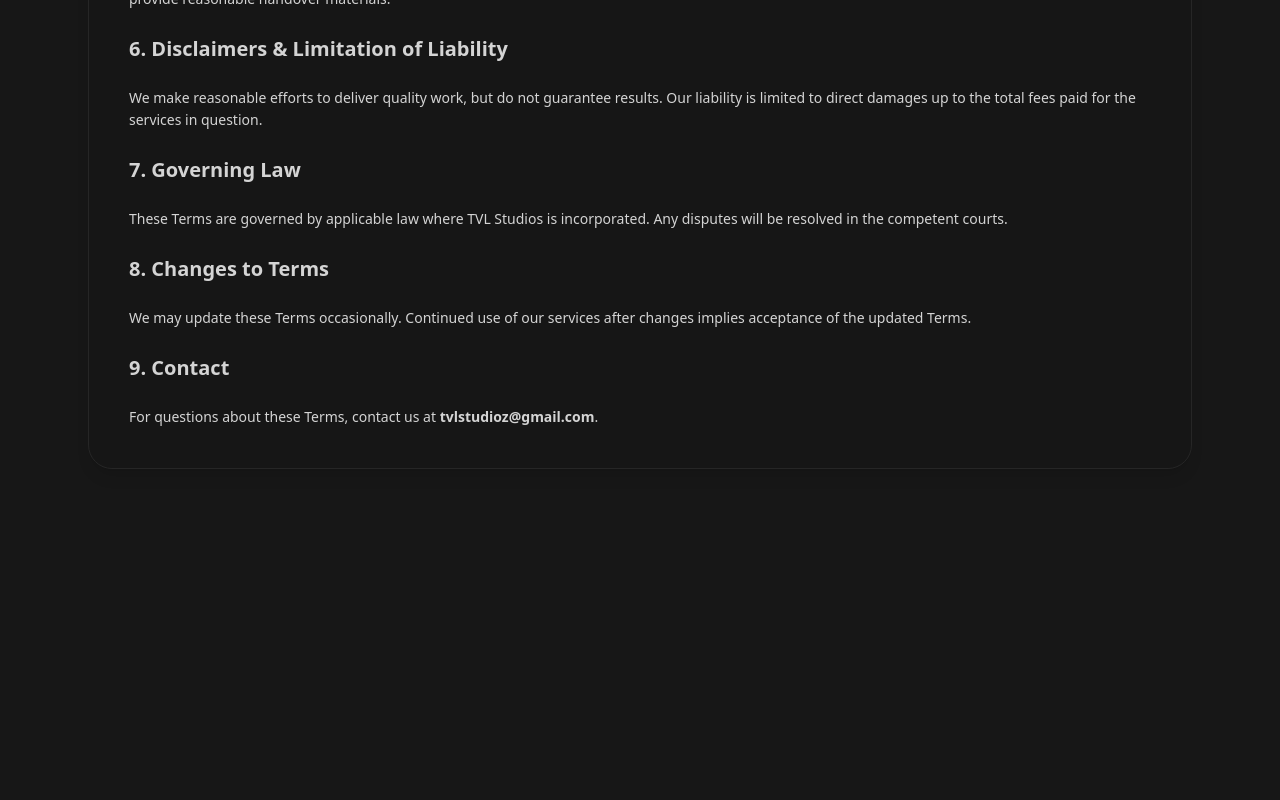
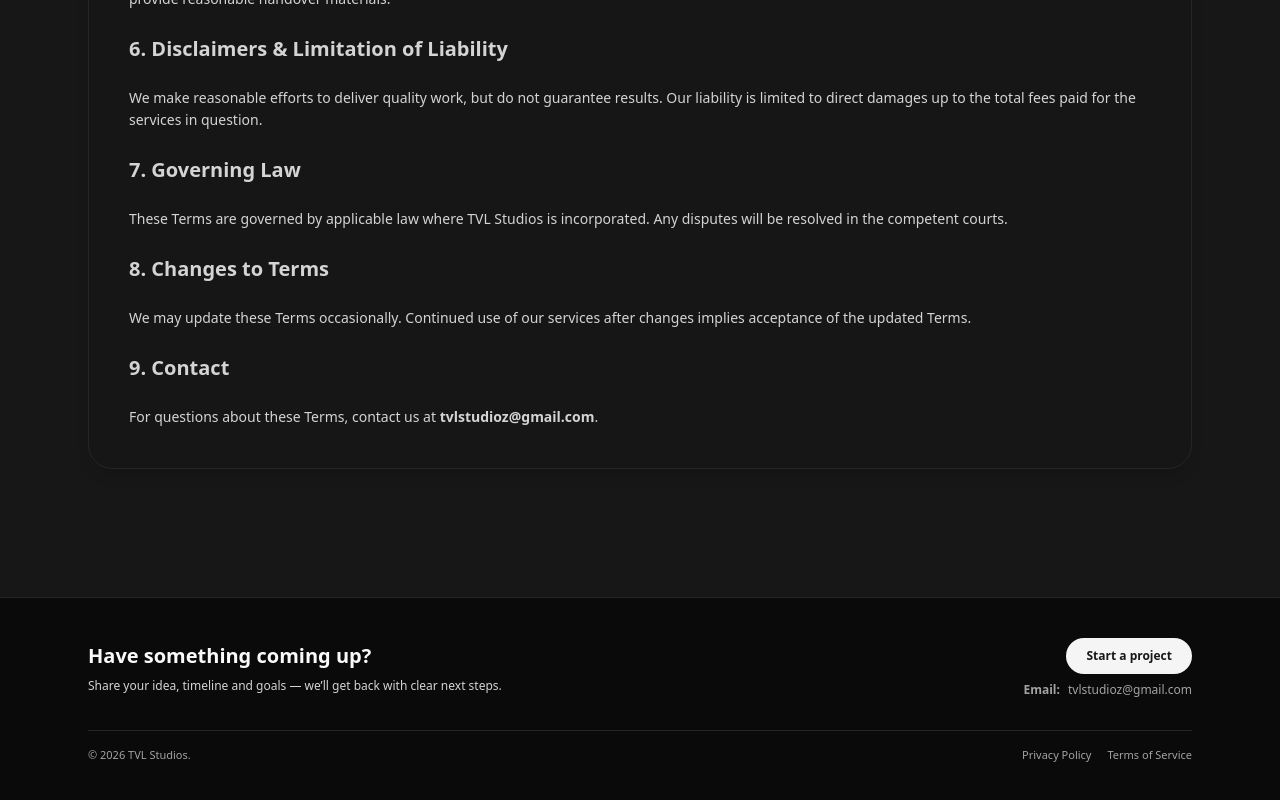
Before and after one commit to Umday-231105/tvlstudios, a Next.js app: page /terms-of-service in a window 1280 px wide. Shown: the part 882-1682 px from the top of the page. Built offline with nearby package versions, Linux system fonts and the light colour scheme.

Commit message:
Update page.jsx

```diff
--- a/src/app/terms-of-service/page.jsx
+++ b/src/app/terms-of-service/page.jsx
@@ -40,7 +40,10 @@ const Navbar = () => {
         </a>
 
         <div className="hidden md:flex items-center gap-5 text-xs text-neutral-600 dark:text-neutral-300">
-          <a href="/" className="hover:text-neutral-900 dark:hover:text-white transition">Home</a>
+          <a href="/" className="hover:text-neutral-900 dark:hover:text-white transition">
+            Home
+          </a>
+
           <button
             onClick={() => (window.location.href = "/start-project")}
             className="px-4 py-2 rounded-full bg-neutral-900 text-neutral-50 text-xs font-semibold hover:bg-neutral-800 transition dark:bg-neutral-100 dark:text-neutral-900 dark:hover:bg-white"
@@ -60,7 +63,9 @@ const Navbar = () => {
       {mobileMenuOpen && (
         <div className="md:hidden border-t border-neutral-200 dark:border-neutral-800 bg-white/95 dark:bg-neutral-900/95 backdrop-blur-xl">
           <div className="max-w-6xl mx-auto px-4 py-4 flex flex-col gap-3 text-sm text-neutral-800 dark:text-neutral-100">
-            <a href="/" onClick={() => setMobileMenuOpen(false)}>Home</a>
+            <a href="/" onClick={() => setMobileMenuOpen(false)}>
+              Home
+            </a>
             <button
               onClick={() => {
                 setMobileMenuOpen(false);
@@ -80,9 +85,8 @@ const Navbar = () => {
 /* -------------------- FOOTER -------------------- */
 const Footer = () => {
   const { theme } = useTheme();
-
   return (
-    <footer className="w-full border-t border-neutral-200 dark:border-neutral-800 bg-white dark:bg-neutral-950 py-10">
+    <footer className="w-full border-t border-neutral-200 dark:border-neutral-800 bg-white dark:bg-neutral-950 py-10 relative z-10">
       <div className="max-w-6xl mx-auto px-6">
         <div className="flex flex-col md:flex-row md:items-center md:justify-between gap-6 mb-8">
           <div>
@@ -101,6 +105,7 @@ const Footer = () => {
             >
               Start a project
             </button>
+
             <span className="flex items-center gap-2 text-neutral-500 dark:text-neutral-400">
               <strong>Email:</strong> tvlstudioz@gmail.com
             </span>
@@ -110,8 +115,12 @@ const Footer = () => {
         <div className="flex flex-col md:flex-row md:items-center md:justify-between gap-4 text-[11px] text-neutral-500 dark:text-neutral-400 border-t border-neutral-200 dark:border-neutral-800 pt-4">
           <span>© 2026 TVL Studios.</span>
           <div className="flex items-center gap-4">
-            <a href="/privacy-policy" className="hover:text-neutral-800 dark:hover:text-neutral-200">Privacy Policy</a>
-            <a href="/terms-of-service" className="hover:text-neutral-800 dark:hover:text-neutral-200">Terms of Service</a>
+            <a href="/privacy-policy" className="hover:text-neutral-800 dark:hover:text-neutral-200">
+              Privacy Policy
+            </a>
+            <a href="/terms-of-service" className="hover:text-neutral-800 dark:hover:text-neutral-200">
+              Terms of Service
+            </a>
           </div>
         </div>
       </div>
@@ -129,19 +138,30 @@ export default function TermsOfServicePage() {
         theme === "dark" ? "bg-neutral-900 text-neutral-50" : "bg-neutral-50 text-neutral-900"
       }`}
     >
+      {/* ---------- BACKGROUNDS (ensure z-0 so footer/content are visible) ---------- */}
       {/* Light Mode Background */}
-      {theme !== "dark" && <div className="absolute inset-0 bg-gradient-to-b from-white/90 via-neutral-50 to-amber-50/40 pointer-events-none" />}
+      {theme !== "dark" && (
+        <div
+          className="absolute inset-0 bg-gradient-to-b from-white/90 via-neutral-50 to-amber-50/40 pointer-events-none z-0"
+          aria-hidden
+        />
+      )}
 
       {/* Dark Mode Background */}
       {theme === "dark" && (
         <>
-          <div className="absolute inset-0 bg-neutral-900" />
-          <div className="absolute inset-0 bg-gradient-to-b from-neutral-900 via-neutral-900 to-neutral-900 opacity-80" />
+          <div className="absolute inset-0 bg-neutral-900 z-0" aria-hidden />
+          <div
+            className="absolute inset-0 bg-gradient-to-b from-neutral-900 via-neutral-900 to-neutral-900 opacity-80 z-0"
+            aria-hidden
+          />
         </>
       )}
 
+      {/* Navbar (fixed z-50) */}
       <Navbar />
 
+      {/* Main content container - z-10 so it's above background */}
       <div className="relative z-10 max-w-6xl mx-auto px-6 py-32">
         <div className="rounded-3xl border border-neutral-200 dark:border-neutral-800 bg-white/70 dark:bg-neutral-900/80 backdrop-blur-2xl p-10 shadow-lg">
           <h1 className="text-3xl md:text-4xl font-semibold mb-4">Terms of Service</h1>
@@ -202,6 +222,7 @@ export default function TermsOfServicePage() {
         </div>
       </div>
 
+      {/* Footer (z-10 so visible above background) */}
       <Footer />
     </div>
   );
```
